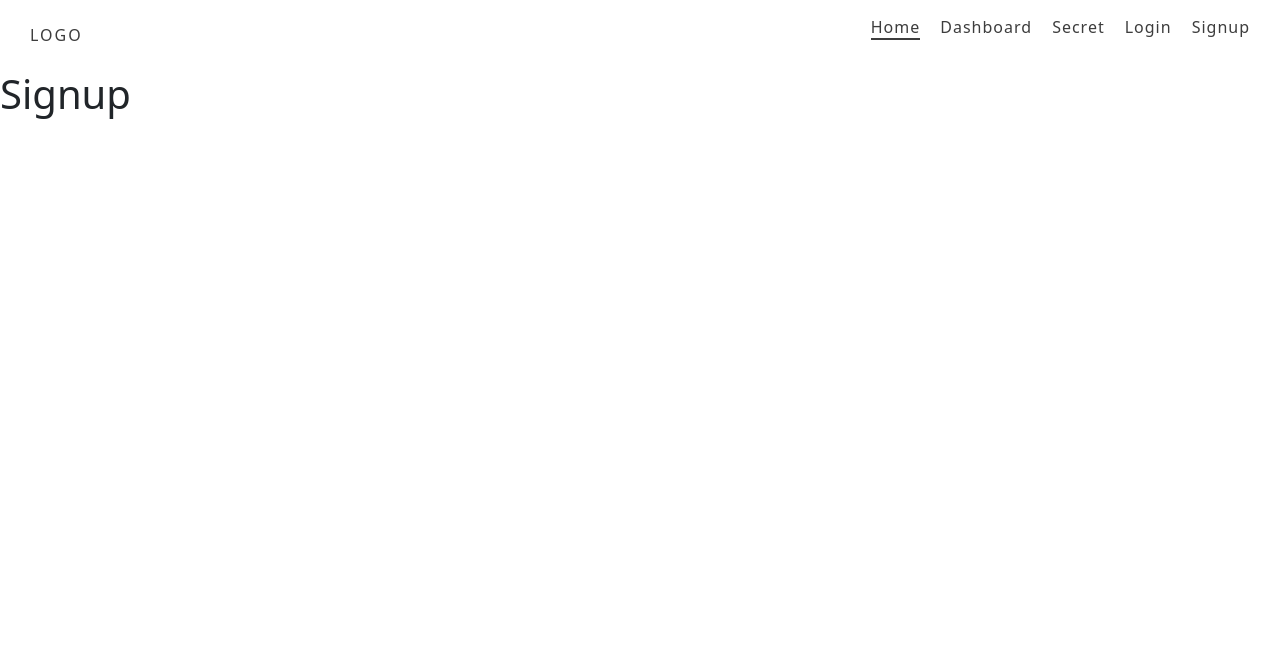
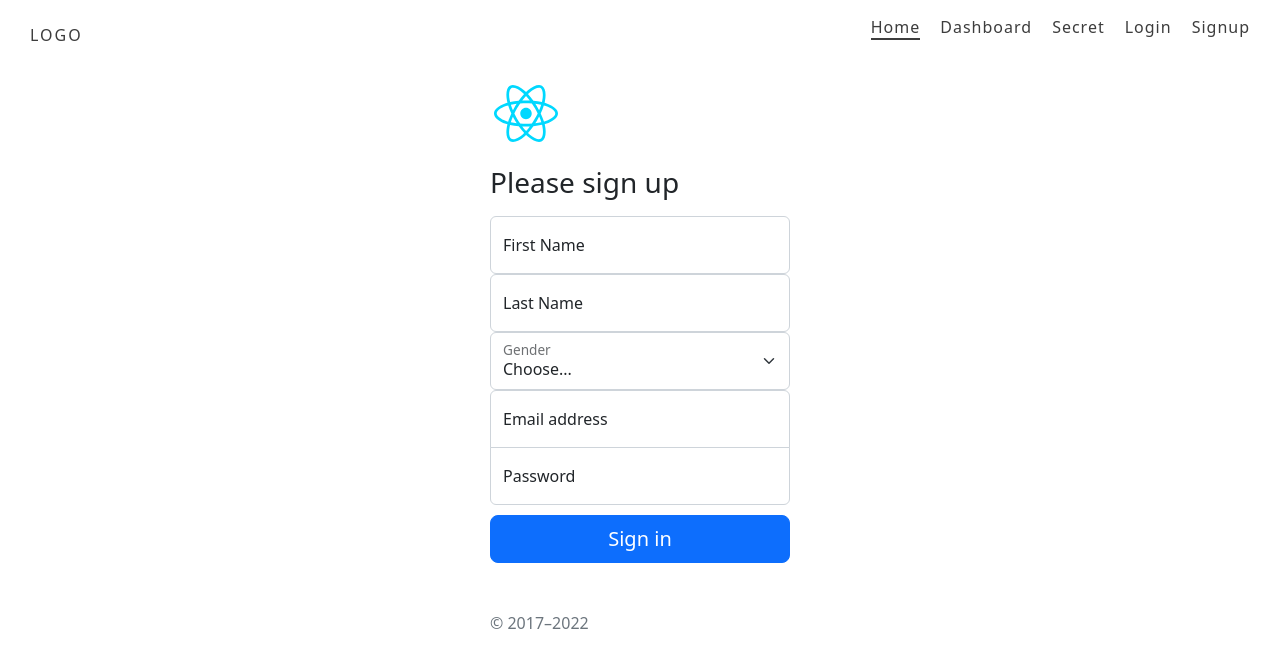
Before and after one commit to warderer/react-avanzado-g20, a React (Vite) app in the folder 03-react-auth/: page /signup in a window 1280 px wide. Shown: the top 668 px of the page. Built offline with nearby package versions, Linux system fonts and the light colour scheme.

Commit message:
✨ Signup Base con Bootstrap

```diff
--- a/03-react-auth/src/pages/Signup.jsx
+++ b/03-react-auth/src/pages/Signup.jsx
@@ -1,6 +1,84 @@
+import logo from '@/assets/react.svg'
+import '@/styles/form.css'
+
 const Signup = () => {
   return (
-    <h1>Signup</h1>
+    <main className='form-signin w-100 m-auto'>
+      <form>
+        <img className='mb-4' src={logo} alt='' width='72' height='57' />
+        <h1 className='h3 mb-3 fw-normal'>Please sign up</h1>
+
+        <div className='form-floating'>
+          <input
+            type='text'
+            className='form-control'
+            id='first_name'
+            name='first_name'
+            value=''
+            onChange={() => {}}
+            placeholder='John'
+          />
+          <label htmlFor='first_name'>First Name</label>
+        </div>
+
+        <div className='form-floating'>
+          <input
+            type='text'
+            className='form-control'
+            id='last_name'
+            name='last_name'
+            value=''
+            onChange={() => {}}
+            placeholder='Doe'
+          />
+          <label htmlFor='last_name'>Last Name</label>
+        </div>
+
+        <div className='form-floating'>
+          <select
+            className='form-select'
+            id='gender'
+            name='gender'
+            value=''
+            onChange={() => {}}
+          >
+            <option value=''>Choose...</option>
+            <option value='M'>Male</option>
+            <option value='F'>Female</option>
+          </select>
+          <label htmlFor='gender'>Gender</label>
+        </div>
+
+        <div className='form-floating'>
+          <input
+            type='email'
+            className='form-control'
+            id='email'
+            name='email'
+            value=''
+            onChange={() => {}}
+            placeholder='name@example.com'
+          />
+          <label htmlFor='email'>Email address</label>
+        </div>
+
+        <div className='form-floating'>
+          <input
+            type='password'
+            className='form-control'
+            id='password'
+            name='password'
+            value=''
+            onChange={() => {}}
+            placeholder='Password'
+          />
+          <label htmlFor='password'>Password</label>
+        </div>
+
+        <button className='w-100 btn btn-lg btn-primary' type='submit'>Sign in</button>
+        <p className='mt-5 mb-3 text-muted'>© 2017–2022</p>
+      </form>
+    </main>
   )
 }
 export default Signup
```
